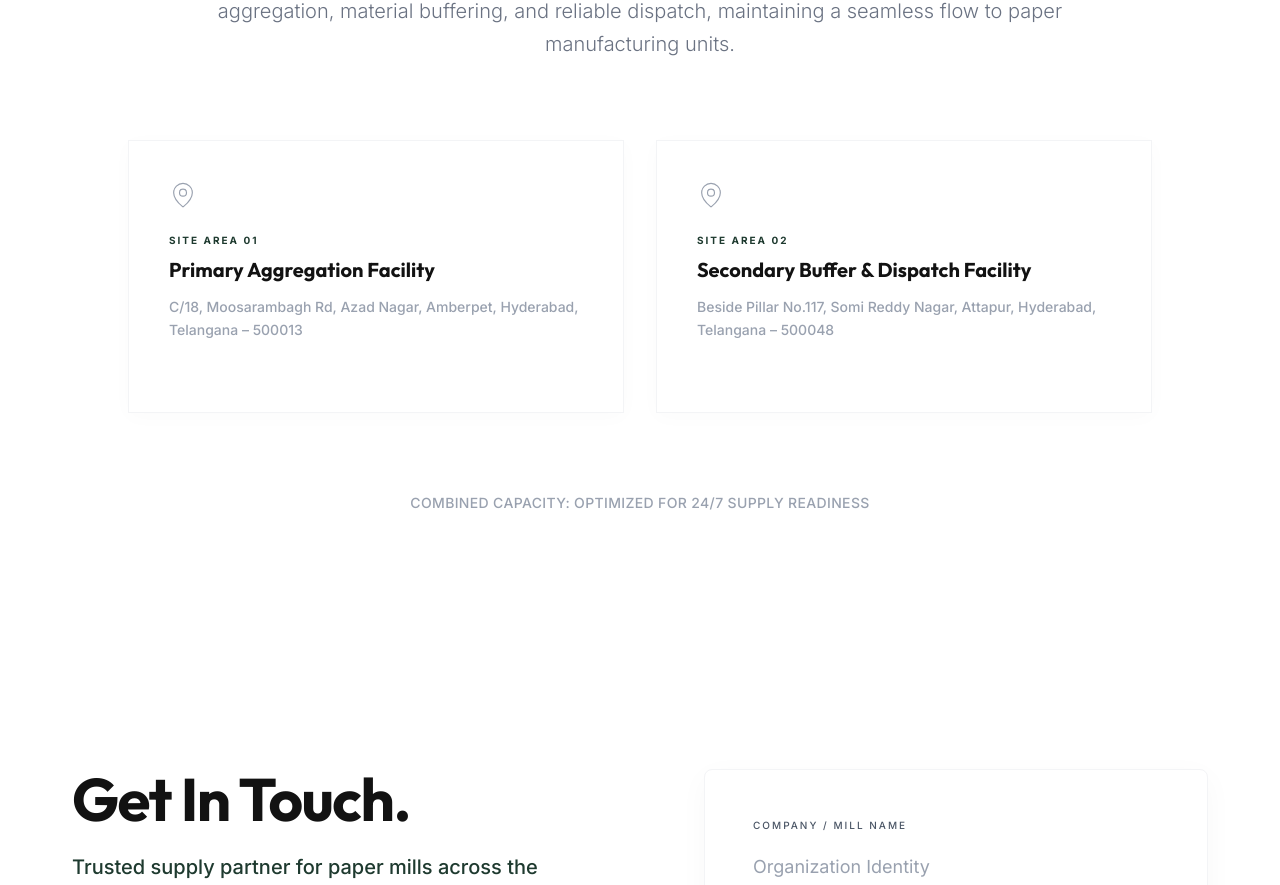
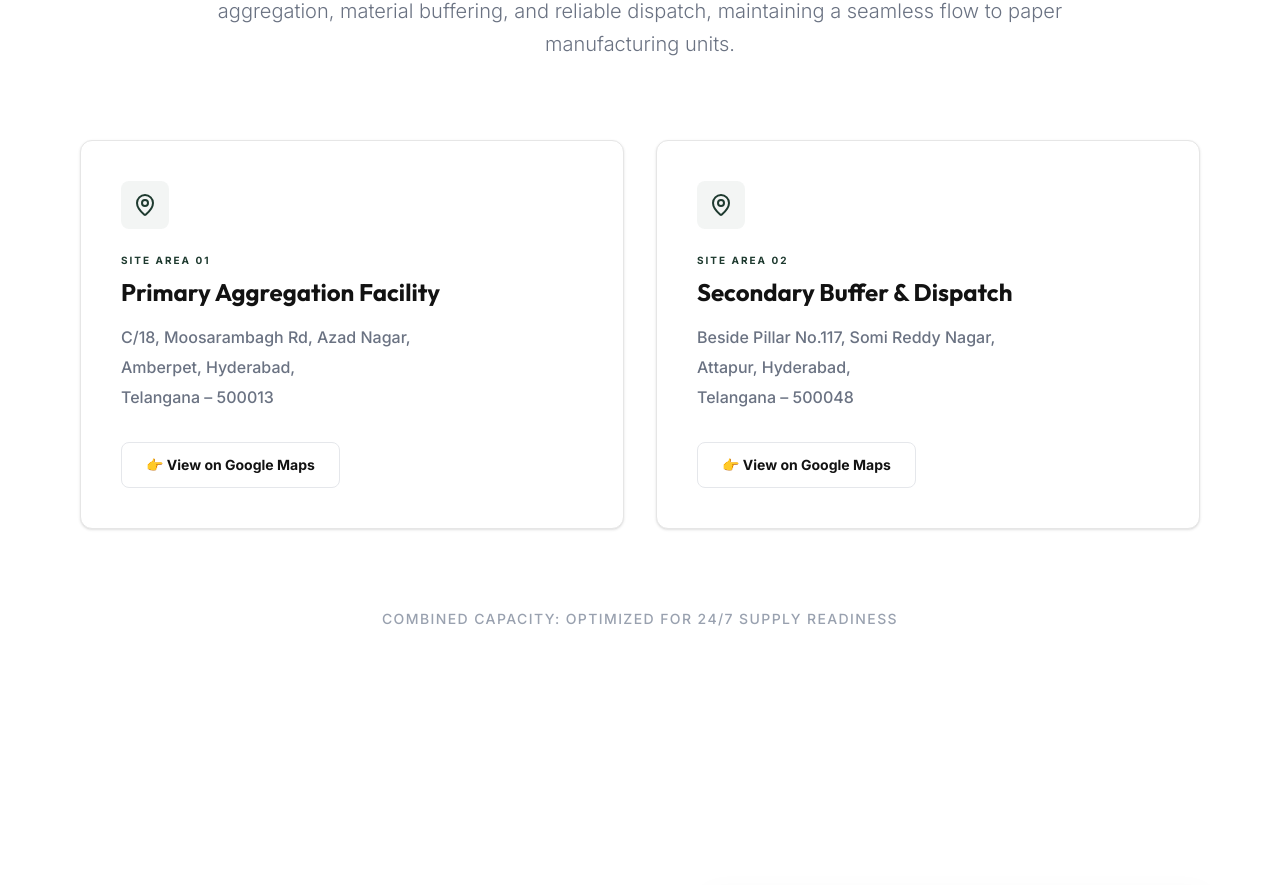
Before and after one commit to oneoctatechnologies-ui/VijayambicaTradingCompany, a Next.js app: page / in a window 1280 px wide. Shown: the part 8193-9078 px from the top of the page. Built offline with nearby package versions, Linux system fonts and the light colour scheme.

Commit message:
map and address changes

```diff
--- a/src/components/Operations.tsx
+++ b/src/components/Operations.tsx
@@ -3,22 +3,6 @@
 import Section from "./Section";
 import { MapPin } from "lucide-react";
 
-const locations = [
-    {
-        name: "Primary Branch",
-        detail: "Beside Pillar No.117, Somi Reddy Nagar, Attapur, Hyderabad, Telangana – 500048",
-        address: "Beside Pillar No.117, Somi Reddy Nagar, Attapur, Hyderabad, Telangana 500048",
-    },
-    {
-        name: "Secondary Branch",
-        detail: "Beside Pillar No.117, Somi Reddy Nagar, Attapur, Hyderabad, Telangana – 500048",
-        address: "Beside Pillar No.117, Somi Reddy Nagar, Attapur, Hyderabad, Telangana 500048",
-    },
-];
-
-const getGoogleMapsUrl = (address: string) => {
-    return `https://www.google.com/maps/search/?api=1&query=${encodeURIComponent(address)}`;
-};
 
 export default function Operations() {
     return (
@@ -31,54 +15,62 @@ export default function Operations() {
                 </p>
             </div>
 
-            <div className="grid md:grid-cols-2 gap-8 max-w-5xl mx-auto">
-                {/* Primary Aggregation Facility */}
-                <a
-                    href={getGoogleMapsUrl(locations[0].address)}
-                    target="_blank"
-                    rel="noopener noreferrer"
-                    className="bg-white p-10 border border-gray-100 shadow-[0_4px_20px_rgba(0,0,0,0.02)] flex flex-col items-start gap-6 hover:shadow-[0_8px_30px_rgba(0,0,0,0.08)] hover:border-industrial-green/30 transition-all duration-300 cursor-pointer group"
-                >
-                    <div className="text-gray-400 group-hover:text-industrial-green transition-colors">
-                        <MapPin size={28} strokeWidth={1} />
+            <div className="grid grid-cols-1 md:grid-cols-2 gap-8 max-w-6xl mx-auto px-4">
+                {/* Site Area 01 */}
+                <div className="bg-white p-8 md:p-10 border border-[#e6e6e6] rounded-[12px] shadow-sm flex flex-col items-start h-full group transition-all duration-300 hover:border-industrial-green/30">
+                    <div className="bg-industrial-green/5 p-3 rounded-lg text-industrial-green mb-6">
+                        <MapPin size={24} strokeWidth={2} />
                     </div>
-                    <div className="w-full">
+
+                    <div className="flex-grow">
                         <span className="text-[10px] uppercase tracking-[0.2em] text-industrial-green font-bold mb-2 block">Site Area 01</span>
-                        <h3 className="text-xl font-bold text-charcoal mb-3 group-hover:text-industrial-green transition-colors">Primary Aggregation Facility</h3>
-                        <p className="text-gray-400 text-sm leading-relaxed font-medium group-hover:text-charcoal transition-colors">
-                            C/18, Moosarambagh Rd, Azad Nagar, Amberpet, Hyderabad, Telangana – 500013
-                        </p>
-                        <span className="text-xs text-industrial-green font-medium mt-3 inline-block opacity-0 group-hover:opacity-100 transition-opacity">
-                            View on Maps →
-                        </span>
+                        <h3 className="text-xl md:text-2xl font-bold text-charcoal mb-4">Primary Aggregation Facility</h3>
+                        <div className="text-gray-500 text-sm md:text-base leading-relaxed font-medium space-y-1">
+                            <p>C/18, Moosarambagh Rd, Azad Nagar,</p>
+                            <p>Amberpet, Hyderabad,</p>
+                            <p>Telangana – 500013</p>
+                        </div>
                     </div>
-                </a>
 
-                {/* Secondary Buffer & Dispatch Facility */}
-                <a
-                    href={getGoogleMapsUrl(locations[1].address)}
-                    target="_blank"
-                    rel="noopener noreferrer"
-                    className="bg-white p-10 border border-gray-100 shadow-[0_4px_20px_rgba(0,0,0,0.02)] flex flex-col items-start gap-6 hover:shadow-[0_8px_30px_rgba(0,0,0,0.08)] hover:border-industrial-green/30 transition-all duration-300 cursor-pointer group"
-                >
-                    <div className="text-gray-400 group-hover:text-industrial-green transition-colors">
-                        <MapPin size={28} strokeWidth={1} />
+                    <a
+                        href="https://www.google.com/maps?q=17.379213333129883,78.51963806152344"
+                        target="_blank"
+                        rel="noopener noreferrer"
+                        className="mt-8 inline-flex items-center justify-center gap-2 px-6 py-3 border border-gray-200 rounded-lg text-sm font-bold text-charcoal hover:bg-industrial-green hover:text-white hover:border-industrial-green transition-all min-h-[44px] w-full md:w-auto"
+                    >
+                        <span>👉 View on Google Maps</span>
+                    </a>
+                </div>
+
+                {/* Site Area 02 */}
+                <div className="bg-white p-8 md:p-10 border border-[#e6e6e6] rounded-[12px] shadow-sm flex flex-col items-start h-full group transition-all duration-300 hover:border-industrial-green/30">
+                    <div className="bg-industrial-green/5 p-3 rounded-lg text-industrial-green mb-6">
+                        <MapPin size={24} strokeWidth={2} />
                     </div>
-                    <div className="w-full">
+
+                    <div className="flex-grow">
                         <span className="text-[10px] uppercase tracking-[0.2em] text-industrial-green font-bold mb-2 block">Site Area 02</span>
-                        <h3 className="text-xl font-bold text-charcoal mb-3 group-hover:text-industrial-green transition-colors">Secondary Buffer & Dispatch Facility</h3>
-                        <p className="text-gray-400 text-sm leading-relaxed font-medium group-hover:text-charcoal transition-colors">
-                            Beside Pillar No.117, Somi Reddy Nagar, Attapur, Hyderabad, Telangana – 500048
-                        </p>
-                        <span className="text-xs text-industrial-green font-medium mt-3 inline-block opacity-0 group-hover:opacity-100 transition-opacity">
-                            View on Maps →
-                        </span>
+                        <h3 className="text-xl md:text-2xl font-bold text-charcoal mb-4">Secondary Buffer & Dispatch</h3>
+                        <div className="text-gray-500 text-sm md:text-base leading-relaxed font-medium space-y-1">
+                            <p>Beside Pillar No.117, Somi Reddy Nagar,</p>
+                            <p>Attapur, Hyderabad,</p>
+                            <p>Telangana – 500048</p>
+                        </div>
                     </div>
-                </a>
+
+                    <a
+                        href="https://www.google.com/maps?q=17.372623443603516,78.43050384521484"
+                        target="_blank"
+                        rel="noopener noreferrer"
+                        className="mt-8 inline-flex items-center justify-center gap-2 px-6 py-3 border border-gray-200 rounded-lg text-sm font-bold text-charcoal hover:bg-industrial-green hover:text-white hover:border-industrial-green transition-all min-h-[44px] w-full md:w-auto"
+                    >
+                        <span>👉 View on Google Maps</span>
+                    </a>
+                </div>
             </div>
 
             <div className="mt-20 text-center">
-                <p className="text-gray-400 text-sm font-medium tracking-wide uppercase">
+                <p className="text-gray-400 text-xs md:text-sm font-medium tracking-widest uppercase">
                     Combined Capacity: Optimized for 24/7 Supply Readiness
                 </p>
             </div>
```
